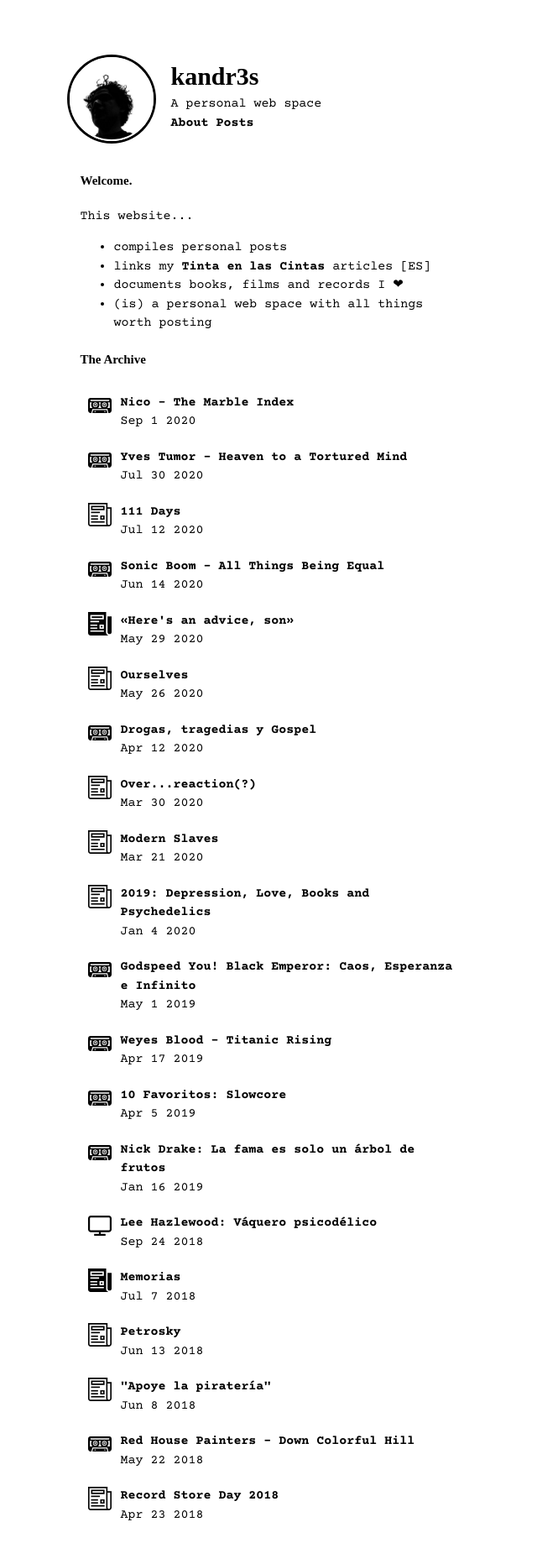
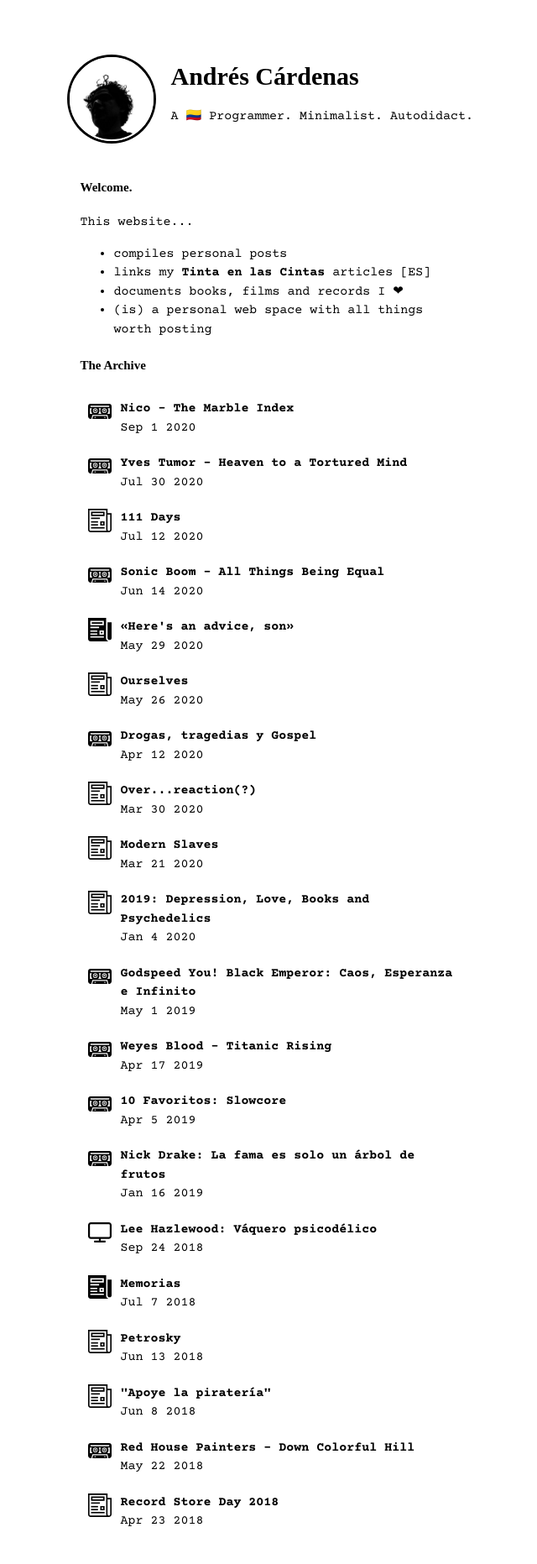
Before and after one commit to kandr3s/kandr3s.github.io, a Jekyll site: the page built from index.html, in a window 1280 px wide. Shown: the whole page at 84% size, without its empty margins (333-973 px from the left). Built offline with Jekyll 4.4.1, drawn with Linux system fonts in a browser that asks for light colours; nearby versions of some CDN libraries.

Commit message:
Removes links, adds bio

```diff
--- a/_includes/header.html
+++ b/_includes/header.html
@@ -2,14 +2,7 @@
   {% if site.logo %}
   <div class="logo-container">
     <a class="logo" href="/" style="background-image: url('{{ site.baseurl }}{{ site.logo }}')"></a>
-    {% if site.author %}
-    <h1 class="header-title">{{ site.author }}</h1>
-    {% endif %}
-    {% if site.tagline %}
-    <p class="header-tagline">{{ site.tagline }}</p>
-    {% endif %}
-    <a href="/about"><b>About</b></a>
-    <a href="/posts"><b>Posts</b></a>
-  {% endif %}
+    {% endif %}<h1 class="header-title">Andrés Cárdenas</h1>
+    <p style="header-tagline">A 🇨🇴 Programmer. Minimalist. Autodidact.</p>
   </div>
 </header>
```
